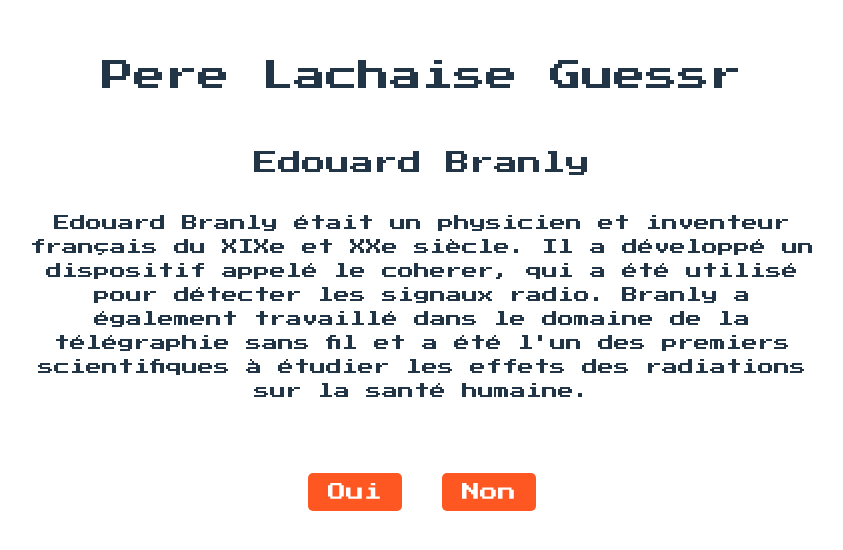
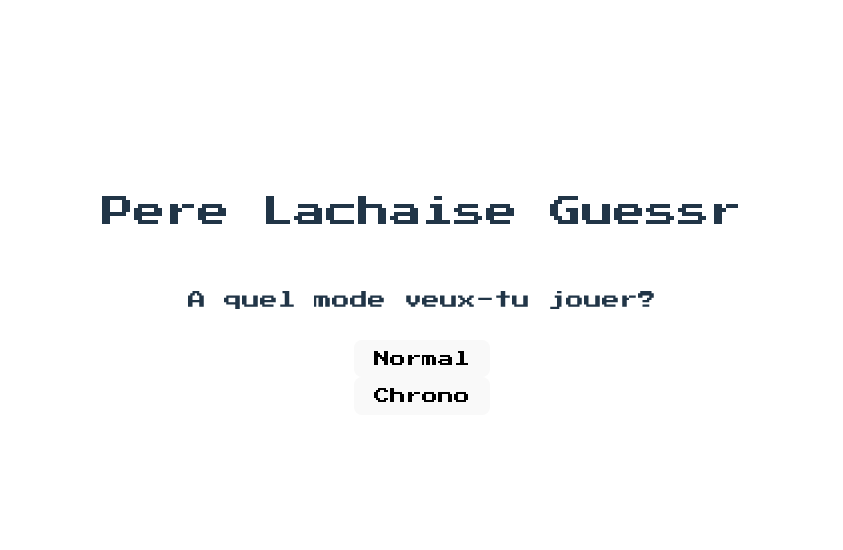
Before and after one commit to EaudeJavel/pere-lachaise-guessr, a React (Vite) app: page / in a window 1280 px wide. Shown: the part 110-660 px from the top of the page, without its empty margins (218-1061 px from the left). Built offline with nearby package versions, Linux system fonts and the light colour scheme.

Commit message:
feat: game mode selection

```diff
--- a/src/App.jsx
+++ b/src/App.jsx
@@ -1,71 +1,11 @@
-import React, { useState, useEffect } from "react";
+import React, { useState } from "react";
 import { AppContainer, Heading } from "./App.styles";
-import personalities from "./data/personalities.json";
-import Ladderboard from "./components/Ladderboard/Ladderboard";
-import TweetButton from "./components/TweetButton/TweetButton";
-import QuestionContainer from "./components/QuestionContainer/QuestionContainer";
-import ResetButton from "./components/ResetButton/ResetButton";
-import ResultContainer from "./components/ResultContainer/ResultContainer";
-import ScoreboardButton from "./components/ScoreBoardButton/ScoreBoardButton";
-
+import Game from "./components/Game/Game";
+import GameModeSelection from "./components/GameModeSelection";
 
 const App = () => {
-  const [personality, setPersonality] = useState(
-    personalities[Math.floor(Math.random() * personalities.length)]
-  );
-  const [score, setScore] = useState(0);
-  const [isCorrect, setIsCorrect] = useState(false);
-  const [showResult, setShowResult] = useState(false);
+  const [gameMode, setGameMode] = useState(null);
   const [isFullScreen, setIsFullScreen] = useState(false);
-  const [showScoreboard, setShowScoreboard] = useState(false);
-  const [showTwitterBtn, setShowTwitterBtn] = useState(false);
-  const [scores, setScores] = useState([]);
-  const [highestScore, setHighestScore] = useState(() => {
-    const savedHighestScore =
-      parseInt(localStorage.getItem("highestScore")) || 0;
-    return savedHighestScore;
-  });
-
-  useEffect(() => {
-    const savedScores = JSON.parse(localStorage.getItem("scores")) || [];
-    const savedHighestScore = parseInt(localStorage.getItem("highestScore")) || 0;
-    setScores(savedScores);
-    setHighestScore(savedHighestScore);
-  }, []);
-
-  useEffect(() => {
-    localStorage.setItem("scores", JSON.stringify(scores));
-    localStorage.setItem("highestScore", highestScore);
-  }, [scores, highestScore]);
-
-  useEffect(() => {
-    if (showResult && score > 0) {
-      if (!scores.includes(score)) {
-        setScores((prevScores) => [...prevScores, score].sort((a, b) => b - a));
-      }
-      if (score > highestScore) {
-        setHighestScore(score);
-      }
-    }
-  }, [showResult, score, scores]);
-
-  const handleAnswer = (answer) => {
-    const currentPersonality = personality;
-    const isCorrect = answer === currentPersonality.buriedAtPereLachaise;
-    setIsCorrect(isCorrect);
-
-    if (isCorrect) {
-      const newScore = score + 1;
-      setScore(newScore);
-
-      if (newScore > highestScore) {
-        setHighestScore(newScore);
-      }
-    }
-
-    setShowResult(true);
-    setShowScoreboard(false);
-  };
 
   const toggleFullScreen = () => {
     if (!isFullScreen) {
@@ -85,70 +25,22 @@ const App = () => {
     }
   };
 
-  const handleNextQuestion = () => {
-    const randomIndex = Math.floor(Math.random() * personalities.length);
-    const nextPersonality = personalities[randomIndex];
-    setPersonality(nextPersonality);
-    setShowResult(false);
-    setIsCorrect(false);
-    setShowScoreboard(false);
-    setShowTwitterBtn(false);
+  const handleGameModeSelection = (mode) => {
+    setGameMode(mode);
   };
 
-  const handleReset = () => {
-    const randomIndex = Math.floor(Math.random() * personalities.length);
-    const nextPersonality = personalities[randomIndex];
-    setPersonality(nextPersonality);
-    setScore(0);
-    setIsCorrect(false);
-    setShowResult(false);
-    setShowScoreboard(false);
-    setShowTwitterBtn(false);
-  };
-
-  const handleScoreboardClick = () => {
-    setShowScoreboard((prevShowScoreboard) => !prevShowScoreboard);
-    setShowTwitterBtn((prevShowTwitter) => !prevShowTwitter);
-  };
-
-  useEffect(() => {
-    if (showResult && score > 0 && !scores.includes(score)) {
-      setScores((prevScores) => [...prevScores, score].sort((a, b) => b - a));
-    }
-  }, [showResult, score, scores]);
-
   return (
-    <AppContainer onKeyDown={handleKeyDown} tabIndex={0}>
-      <Heading>Pere Lachaise Guessr</Heading>
-      {!showResult ? (
-        <QuestionContainer
-          personality={personality}
-          handleAnswer={handleAnswer}
-        />
-      ) : (
-        <ResultContainer
-          isCorrect={isCorrect}
-          personality={personality}
-          score={score}
-          personalitiesLength={personalities.length}
-          handleNextQuestion={handleNextQuestion}
-          handleReset={handleReset}
-        />
-      )}
-      {showScoreboard && (
-        <Ladderboard
-          highestScore={highestScore}
-          handleClose={() => setShowScoreboard(false)}
-        />
-      )}
-      {showResult && (
-        <>
-          <ScoreboardButton onClick={handleScoreboardClick} />
-          {showTwitterBtn && <TweetButton score={score} />}
-        </>
-      )}
-    </AppContainer>
-  );
+    <>
+      <AppContainer onKeyDown={handleKeyDown} tabIndex={0}>
+        <Heading>Pere Lachaise Guessr</Heading>
+        {gameMode ? (
+          <Game mode={gameMode} />
+        ) : (
+          <GameModeSelection handleGameModeSelection={handleGameModeSelection} />
+        )}
+      </AppContainer>
+    </>
+  )
 };
 
 export default App;
--- /dev/null
+++ b/src/components/Game/Game.jsx
@@ -0,0 +1,132 @@
+import React, { useState, useEffect } from "react";
+import personalities from "../../data/personalities.json";
+import Ladderboard from "../Ladderboard/Ladderboard";
+import TweetButton from "../TweetButton/TweetButton";
+import QuestionContainer from "../QuestionContainer/QuestionContainer";
+import ResultContainer from "../ResultContainer/ResultContainer";
+import ScoreboardButton from "../ScoreBoardButton/ScoreBoardButton";
+
+
+const Game = () => {
+    const [personality, setPersonality] = useState(
+      personalities[Math.floor(Math.random() * personalities.length)]
+    );
+    const [score, setScore] = useState(0);
+    const [isCorrect, setIsCorrect] = useState(false);
+    const [showResult, setShowResult] = useState(false);
+    const [showScoreboard, setShowScoreboard] = useState(false);
+    const [showTwitterBtn, setShowTwitterBtn] = useState(false);
+    const [scores, setScores] = useState([]);
+    const [highestScore, setHighestScore] = useState(() => {
+      const savedHighestScore =
+        parseInt(localStorage.getItem("highestScore")) || 0;
+      return savedHighestScore;
+    });
+
+    useEffect(() => {
+      const savedScores = JSON.parse(localStorage.getItem("scores")) || [];
+      const savedHighestScore = parseInt(localStorage.getItem("highestScore")) || 0;
+      setScores(savedScores);
+      setHighestScore(savedHighestScore);
+    }, []);
+
+    useEffect(() => {
+      localStorage.setItem("scores", JSON.stringify(scores));
+      localStorage.setItem("highestScore", highestScore);
+    }, [scores, highestScore]);
+
+    useEffect(() => {
+      if (showResult && score > 0) {
+        if (!scores.includes(score)) {
+          setScores((prevScores) => [...prevScores, score].sort((a, b) => b - a));
+        }
+        if (score > highestScore) {
+          setHighestScore(score);
+        }
+      }
+    }, [showResult, score, scores]);
+
+    const handleAnswer = (answer) => {
+      const currentPersonality = personality;
+      const isCorrect = answer === currentPersonality.buriedAtPereLachaise;
+      setIsCorrect(isCorrect);
+
+      if (isCorrect) {
+        const newScore = score + 1;
+        setScore(newScore);
+
+        if (newScore > highestScore) {
+          setHighestScore(newScore);
+        }
+      }
+
+      setShowResult(true);
+      setShowScoreboard(false);
+    };
+
+    const handleNextQuestion = () => {
+      const randomIndex = Math.floor(Math.random() * personalities.length);
+      const nextPersonality = personalities[randomIndex];
+      setPersonality(nextPersonality);
+      setShowResult(false);
+      setIsCorrect(false);
+      setShowScoreboard(false);
+      setShowTwitterBtn(false);
+    };
+
+    const handleReset = () => {
+      const randomIndex = Math.floor(Math.random() * personalities.length);
+      const nextPersonality = personalities[randomIndex];
+      setPersonality(nextPersonality);
+      setScore(0);
+      setIsCorrect(false);
+      setShowResult(false);
+      setShowScoreboard(false);
+      setShowTwitterBtn(false);
+    };
+
+    const handleScoreboardClick = () => {
+      setShowScoreboard((prevShowScoreboard) => !prevShowScoreboard);
+      setShowTwitterBtn((prevShowTwitter) => !prevShowTwitter);
+    };
+
+    useEffect(() => {
+      if (showResult && score > 0 && !scores.includes(score)) {
+        setScores((prevScores) => [...prevScores, score].sort((a, b) => b - a));
+      }
+    }, [showResult, score, scores]);
+
+    return (
+      <>
+        {!showResult ? (
+          <QuestionContainer
+            personality={personality}
+            handleAnswer={handleAnswer}
+          />
+        ) : (
+          <ResultContainer
+            isCorrect={isCorrect}
+            personality={personality}
+            score={score}
+            personalitiesLength={personalities.length}
+            handleNextQuestion={handleNextQuestion}
+            handleReset={handleReset}
+          />
+        )}
+        {showScoreboard && (
+          <Ladderboard
+            highestScore={highestScore}
+            handleClose={() => setShowScoreboard(false)}
+          />
+        )}
+        {showResult && (
+          <>
+            <ScoreboardButton onClick={handleScoreboardClick} />
+            {showTwitterBtn && <TweetButton score={score} />}
+          </>
+        )}
+      </>
+    );
+  };
+
+  export default Game;
--- /dev/null
+++ b/src/components/GameModeSelection.jsx
@@ -0,0 +1,35 @@
+import styled from "styled-components";
+
+const Container = styled.div`
+  display: flex;
+  flex-direction: column;
+  align-items: center;
+`;
+
+export const Heading = styled.h1`
+  font-size: 18px;
+  font-weight: bold;
+  margin-top: 30px;
+  margin-bottom: 30px;
+  text-align: center;
+`;
+
+const GameModeSelection = ({ handleGameModeSelection }) => {
+    const handleNormalModeClick = () => {
+      handleGameModeSelection("normal");
+    };
+
+    const handleChronoModeClick = () => {
+      handleGameModeSelection("chrono");
+    };
+
+    return (
+      <Container>
+        <Heading>A quel mode veux-tu jouer?</Heading>
+        <button onClick={handleNormalModeClick}>Normal</button>
+        <button onClick={handleChronoModeClick}>Chrono</button>
+      </Container>
+    );
+  };
+
+export default GameModeSelection
--- a/src/components/Ladderboard/Ladderboard.jsx
+++ b/src/components/Ladderboard/Ladderboard.jsx
@@ -8,7 +8,7 @@ const Ladderboard = ({ highestScore }) => {
       <LadderboardTitle>Ton prime</LadderboardTitle>
       {highestScore > 0 ? (
         <LadderboardItem>
-          1. {highestScore}
+          {highestScore}
         </LadderboardItem>
       ) : (
         <p>Pas de score, pas de chocolat.</p>
--- a/src/components/Ladderboard/Ladderboard.styles.jsx
+++ b/src/components/Ladderboard/Ladderboard.styles.jsx
@@ -16,4 +16,5 @@ export const LadderboardTitle = styled.h2`
 export const LadderboardItem = styled.li`
   font-size: 18px;
   margin-top: 10px;
+  list-style: none;
 `;
--- a/src/components/ResultContainer/ResultContainer.jsx
+++ b/src/components/ResultContainer/ResultContainer.jsx
@@ -13,7 +13,7 @@ const ResultContainer = ({ isCorrect, personality, score, personalitiesLength, h
       <ResultText>
         {isCorrect
           ? "Bien vu"
-          : `Eh bien ${personality.buriedAtPereLachaise ? "oui" : "non"}`}
+          : `Eh bien ${personality.buriedAtPereLachaise ? "si" : "non"}`}
       </ResultText>
       <ResultText>
         {score} / {personalitiesLength}
```
Also changed, not shown: src/data/personalities.json.
